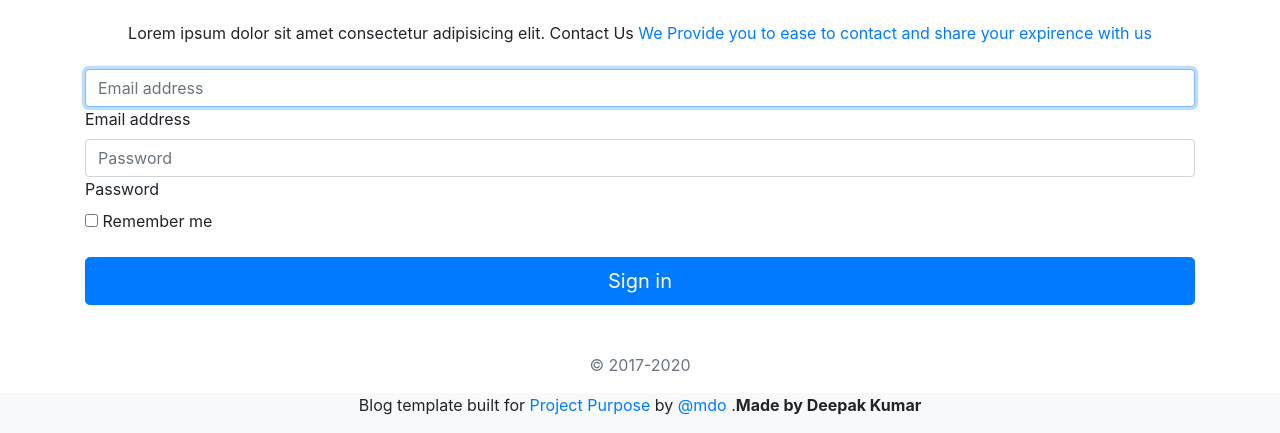
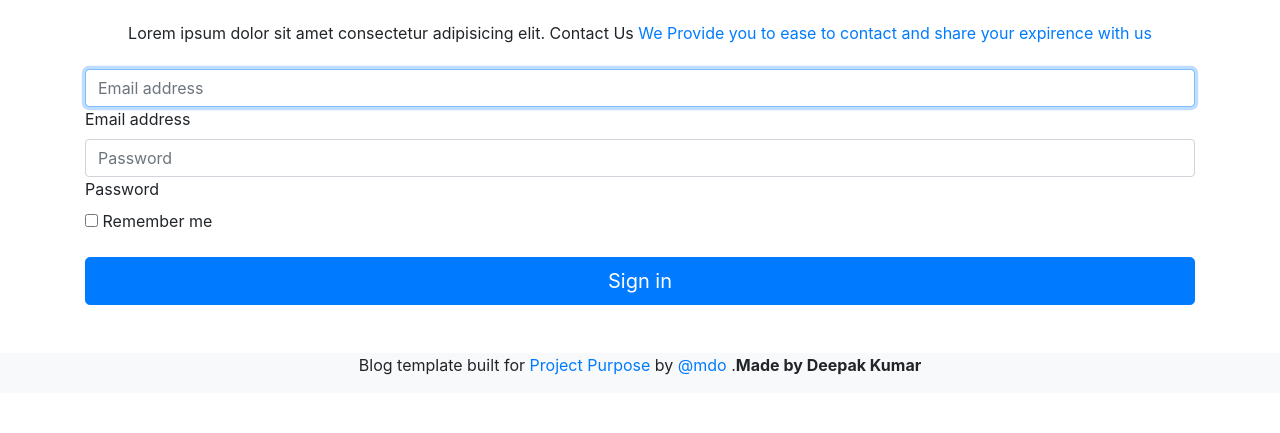
Before and after one commit to depak-kumar/projectbootstrap, a plain HTML site: page index.html in a window 1280 px wide. Shown: the part 4295-4728 px from the top of the page. After the commit the page ends 4688 px from the top, so only its background shows below. Drawn offline with nearby package versions, Linux system fonts and the light colour scheme.

Commit message:
Update index.html

```diff
--- a/index.html
+++ b/index.html
@@ -395,7 +395,7 @@
                     </label>
                 </div>
                 <button class="btn btn-lg btn-primary btn-block" type="submit">Sign in</button>
-                <p class="mt-5 mb-3 text-muted text-center">© 2017-2020</p>
+                <p class="mt-5 mb-3 text-muted text-center"></p>
             </form>
         </div>
     </section>
```
